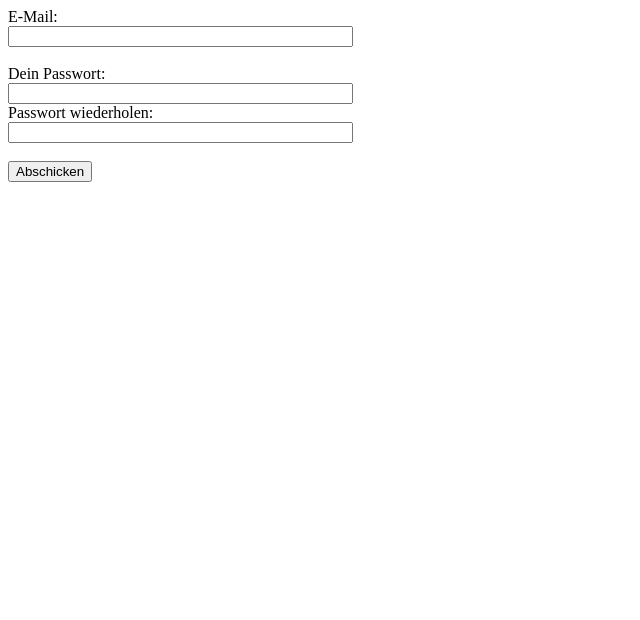
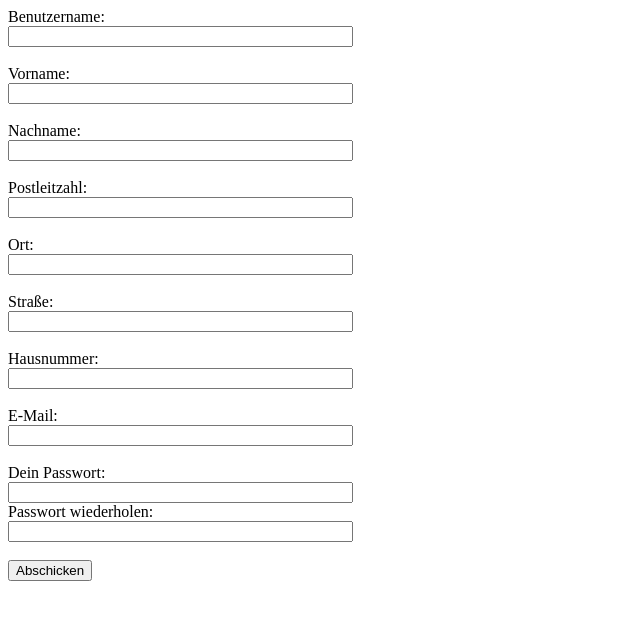
Before and after one commit to mnowak-erlangen/Buchladen, a PHP site: page /kunde/registrieren.php in a window 1280 px wide. Shown: the top 620 px of the page, without its empty margins (0-640 px from the left). Run offline with PHP 8.4, Linux system fonts and the light colour scheme.

Commit message:
registrieren ausbauen und login einbauen

```diff
--- a/kunde/registrieren.php
+++ b/kunde/registrieren.php
@@ -1,6 +1,6 @@
 <?php
 session_start();
-$pdo = new PDO('mysql:host=localhost;dbname=test', 'root', '');
+$pdo = new PDO('mysql:host=localhost;dbname=buchladen', 'root', '');
 ?>
 <!DOCTYPE html>
 <html>
@@ -10,10 +10,12 @@ $pdo = new PDO('mysql:host=localhost;dbname=test', 'root', '');
 <body>
 
 <?php
+
  $showFormular = true; //Variable ob das Registrierungsformular anezeigt werden soll
 
 if(isset($_GET['register'])) {
     $error = false;
+
     $benutzerid = $_POST['benutzerid'];
     $email = $_POST['email'];
     $vorname = $_POST['vorname'];
@@ -97,7 +99,7 @@ if(isset($_GET['register'])) {
         $passwort_hash = password_hash($passwort, PASSWORD_DEFAULT);
 
         $statement = $pdo->prepare("INSERT INTO kunde (benutzerid, passwort, vorname, nachname, strasse, hausnr, plz, ort, email) VALUES (:benutzerid, :passwort, :vorname, :nachname :strasse, :hausnr, :plz, :ort, :email)");
-        $result = $statement->execute(array('benutzerid' => $benutzerid, 'passwort' => $passwort_hash, 'vorname' => $vorname, 'nachname' => $nachname, 'strasse' => $strasse, 'plz' => $plz, 'ort' => $ort, 'email' => $email));
+        $result = $statement->execute(array('benutzerid' => $benutzerid, 'passwort' => $passwort_hash, 'vorname' => $vorname, 'nachname' => $nachname, 'strasse' => $strasse, 'hausnr' => $hausnr, 'plz' => $plz, 'ort' => $ort, 'email' => $email));
 
         if($result) {
             echo 'Du wurdest erfolgreich registriert. <a href="login.php">Zum Login</a>';
@@ -110,23 +112,32 @@ if(isset($_GET['register'])) {
 
 if($showFormular) {
 ?>
-
 <form action="?register=1" method="post">
+    Benutzername:<br>
+    <input type="text" size="40" maxlength="50" name="benutzerid"><br><br>
+    Vorname:<br>
+    <input type="text" size="40" maxlength="50" name="vorname"><br><br>
+    Nachname:<br>
+    <input type="text" size="40" maxlength="50" name="nachname"><br><br>
+    Postleitzahl:<br>
+    <input type="text" size="40" maxlength="5" name="plz"><br><br>
+    Ort:<br>
+    <input type="text" size="40" maxlength="50" name="ort"><br><br>
+    Straße:<br>
+    <input type="text" size="40" maxlength="50" name="strasse"><br><br>
+    Hausnummer:<br>
+    <input type="text" size="40" maxlength="5" name="hausnr"><br><br>
     E-Mail:<br>
-<input type="email" size="40" maxlength="250" name="email"><br><br>
-
+    <input type="email" size="40" maxlength="50" name="email"><br><br>
     Dein Passwort:<br>
     <input type="password" size="40"  maxlength="250" name="passwort"><br>
-
     Passwort wiederholen:<br>
     <input type="password" size="40" maxlength="250" name="passwort2"><br><br>
 
     <input type="submit" value="Abschicken">
 </form>
-
 <?php
 } //Ende von if($showFormular)
 ?>
-
     </body>
 </html>
```
Also changed, not shown: kunde/login.php (+46 -0 lines). Lines whose indentation alone changed are shown as unchanged.
